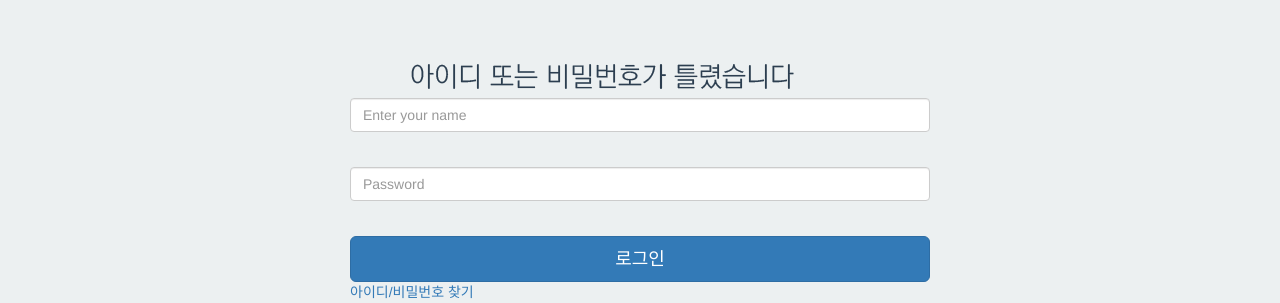
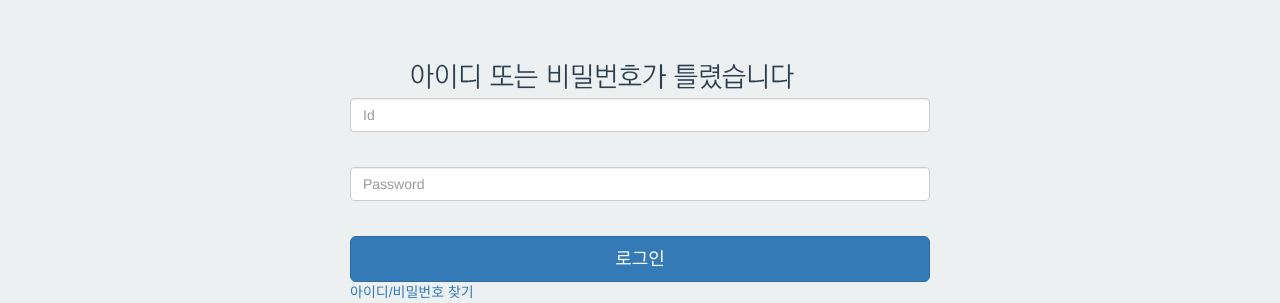
Before and after one commit to kyechan99/KGSHC, a PHP site: page /member/relogin.php in a window 1280 px wide. Shown: the part 489-792 px from the top of the page. Run offline with PHP 8.4, Linux system fonts and the light colour scheme; data that the repository does not hold is empty; a stand-in replaces the project's code that opens the database connection; some libraries are stand-ins or nearby versions.

Commit message:
edited relogin.php

```diff
--- a/member/relogin.php
+++ b/member/relogin.php
@@ -57,7 +57,7 @@ require_once $_SERVER['DOCUMENT_ROOT'].'/preset.php';
           <div class="login-form">
             <form name="login_form" method="post" action="./login_check.php" >
               <div class="form-group">
-                <input type="text" name="user_id" class="form-control login-field" value="" placeholder="Enter your name" id="login-name" />
+                <input type="text" name="user_id" class="form-control login-field" value="" placeholder="Id" id="login-name" />
                 <label class="login-field-icon fui-user" for="login-name"></label>
               </div>
 
```
